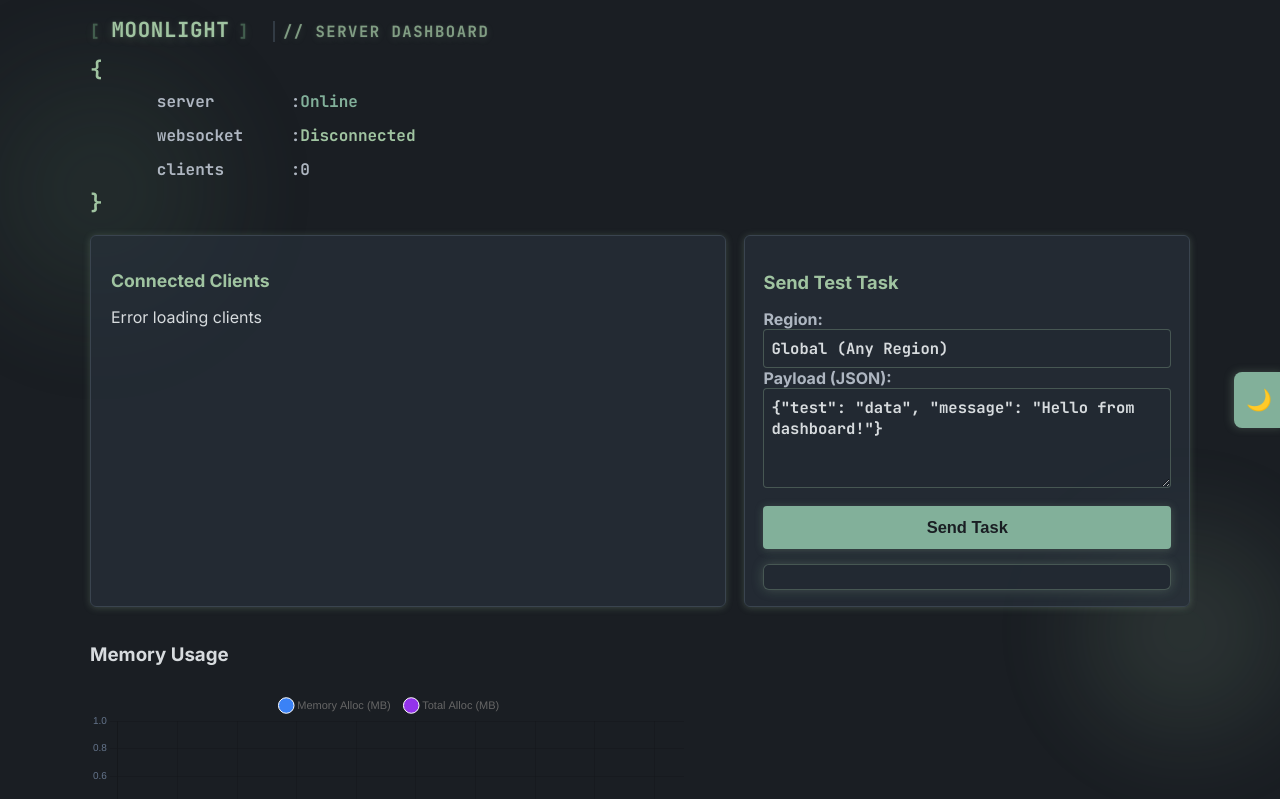
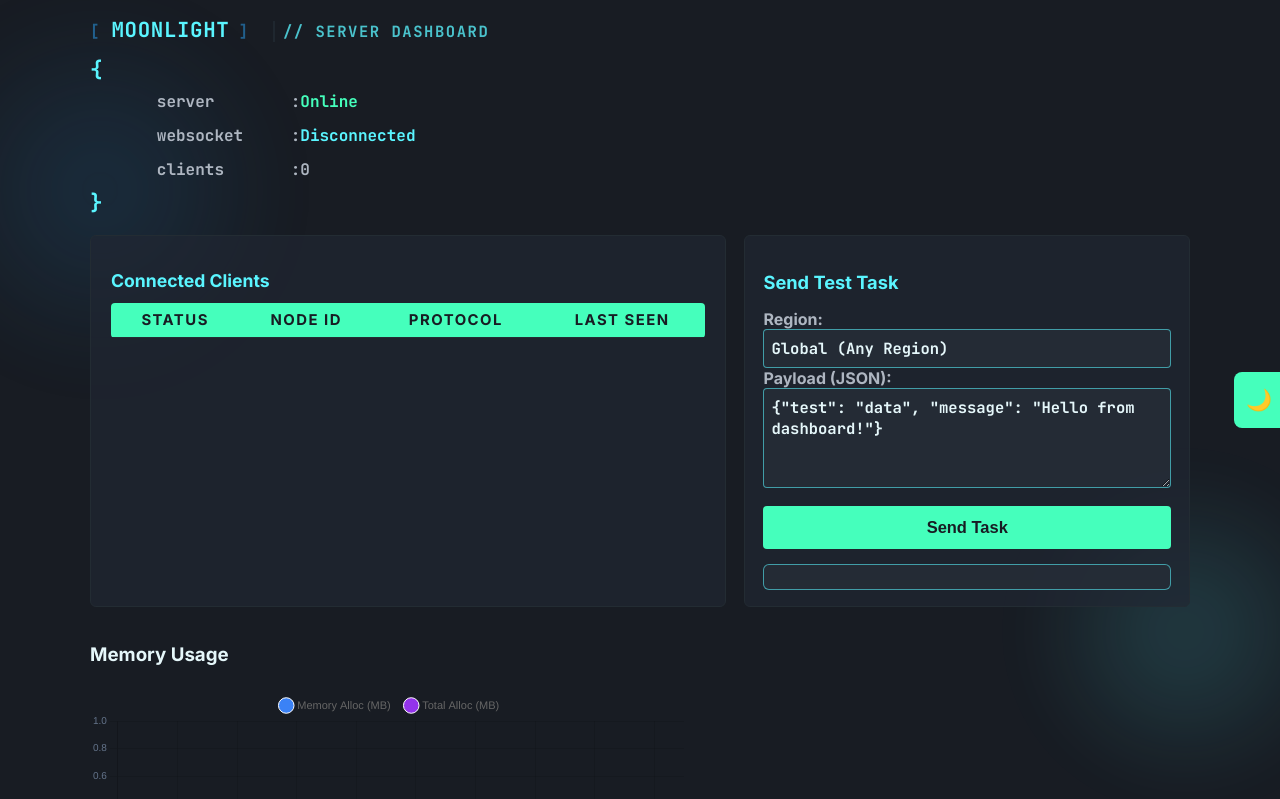
Before and after one commit to Velox0/Moonlight-Server, a plain HTML site: page static/index.html in a window 1280 px wide. Both pictures are taken after a click on the button "Toggle theme". Shown: the top 799 px of the page. Drawn offline with nearby package versions, Linux system fonts and the light colour scheme; no server answers.

Commit message:
Improved dash

```diff
--- a/static/index.html
+++ b/static/index.html
@@ -5,6 +5,7 @@
     <meta charset="UTF-8" />
     <meta name="viewport" content="width=device-width, initial-scale=1" />
     <title>Moonlight Server Dashboard</title>
+    <link rel="icon" type="image/x-icon" href="/static/favicon.ico">
     <link rel="stylesheet" href="/static/style.css">
 </head>
 
@@ -67,12 +68,14 @@
                 <canvas id="clientsChart" width="600" height="200"></canvas>
             </div>
 
-            <!-- Add Chart.js CDN before your script.js -->
             <script src="https://cdn.jsdelivr.net/npm/chart.js"></script>
 
         </div>
         <script src="/static/charts.js"></script>
         <script src="/static/script.js"></script>
+        <div style="margin: 50px; width: 100%; text-align: center;"><a
+                href="https://github.com/velox0/Moonlight-Server">GitHub</a> | <a href="https://velox0.com">Contact</a>
+        </div>
     </div>
 
     <!-- Theme Toggle Button - Right Edge Tab -->
--- a/static/script.js
+++ b/static/script.js
@@ -97,6 +97,11 @@ async function fetchClients() {
         });
         const data = await response.json();
         const clientList = document.getElementById('client-list');
+        if (data === null) {
+            clientList.innerHTML = '<p>No clients connected</p>';
+            document.getElementById('client-count').textContent = '0';
+            return;
+        }
         if (!data.length) {
             clientList.innerHTML = '<p>No clients connected</p>';
             document.getElementById('client-count').textContent = '0';
@@ -163,7 +168,16 @@ async function fetchClients() {
         clientList.innerHTML = html;
     } catch (e) {
         console.error('Error fetching clients:', e);
-        document.getElementById('client-list').innerHTML = '<p>Error loading clients</p>';
+        document.getElementById('client-list').innerHTML = `<table class="clients-table">
+        <thead>
+            <tr>
+                <th>Status</th>
+                <th>Node ID</th>
+                <th>Protocol</th>
+                <th>Last Seen</th>
+            </tr>
+        </thead>
+        <tbody>`;
     }
 }
 
--- a/static/style.css
+++ b/static/style.css
@@ -1,30 +1,27 @@
 @import url('https://fonts.googleapis.com/css2?family=Inter:wght@400;700&display=swap');
 @import url('https://fonts.googleapis.com/css2?family=JetBrains+Mono:wght@700&display=swap');
 
-/* CSS Variables for theming */
-
 /* Default theme */
 [data-theme="default"] {
-    --bg-primary: #1a1e23;
-    --bg-secondary: rgba(40, 50, 60, 0.65);
-    --bg-tertiary: rgba(35, 42, 51, 0.9);
-    --text-primary: #d7dbde;
+    --bg-primary: #181c23;
+    --bg-secondary: rgba(34, 40, 51, 0.67);
+    --bg-tertiary: rgba(39, 45, 56, 0.92);
+    --text-primary: #e5f7fa;
     --text-secondary: #aeb6c1;
-    --text-accent: #a0c4a1;
-    --border-primary: #3a444f;
-    --border-accent: rgba(160, 196, 161, 0.3);
-    --shadow-primary: rgba(15, 20, 25, 0.85);
-    --shadow-accent: rgba(160, 196, 161, 0.25);
-    --accent-primary: #82b09a;
-    --accent-secondary: #557a61;
-    --status-online: #82b09a;
-    --status-offline: #e65c5c;
-    --protocol-http: #5aa0e0;
-    --protocol-ws: #74c0ba;
-    --gradient-start: #1a1e23;
-    --gradient-end: #293238;
+    --text-accent: #5af5ff;
+    --border-primary: #232c33;
+    --border-accent: #5af5ff90;
+    --neon-accent: #5af5ff;
+    --neon-glow: 0 0 10px #5af5ff, 0 0 20px #5af5ff33;
+    --accent-primary: #45ffbc;
+    --accent-secondary: #267cb9;
+    --status-online: #45ffbc;
+    --status-offline: #ed6078;
+    --protocol-http: #5a77ff;
+    --protocol-ws: #00e6b8;
+    --gradient-start: #182232;
+    --gradient-end: #202947;
 }
-
 
 /* Light theme */
 [data-theme="light"] {
@@ -106,6 +103,11 @@ body::after {
     bottom: 24px;
     background: radial-gradient(circle, var(--text-accent) 0%, transparent 81%);
     opacity: 0.16;
+}
+
+a,
+a:visited {
+    color: var(--text-accent);
 }
 
 .container {
@@ -324,7 +326,6 @@ table.status-json {
         box-shadow: 0 0 0 0 rgba(var(--status-online-rgb), 0.7);
     }
 }
-
 
 .protocol-badge {
     font-size: 0.77rem;
@@ -570,7 +571,6 @@ select:focus {
     color: var(--text-primary);
 }
 
-
 @-moz-document url-prefix() {
     select {
         appearance: menulist-button;
```
